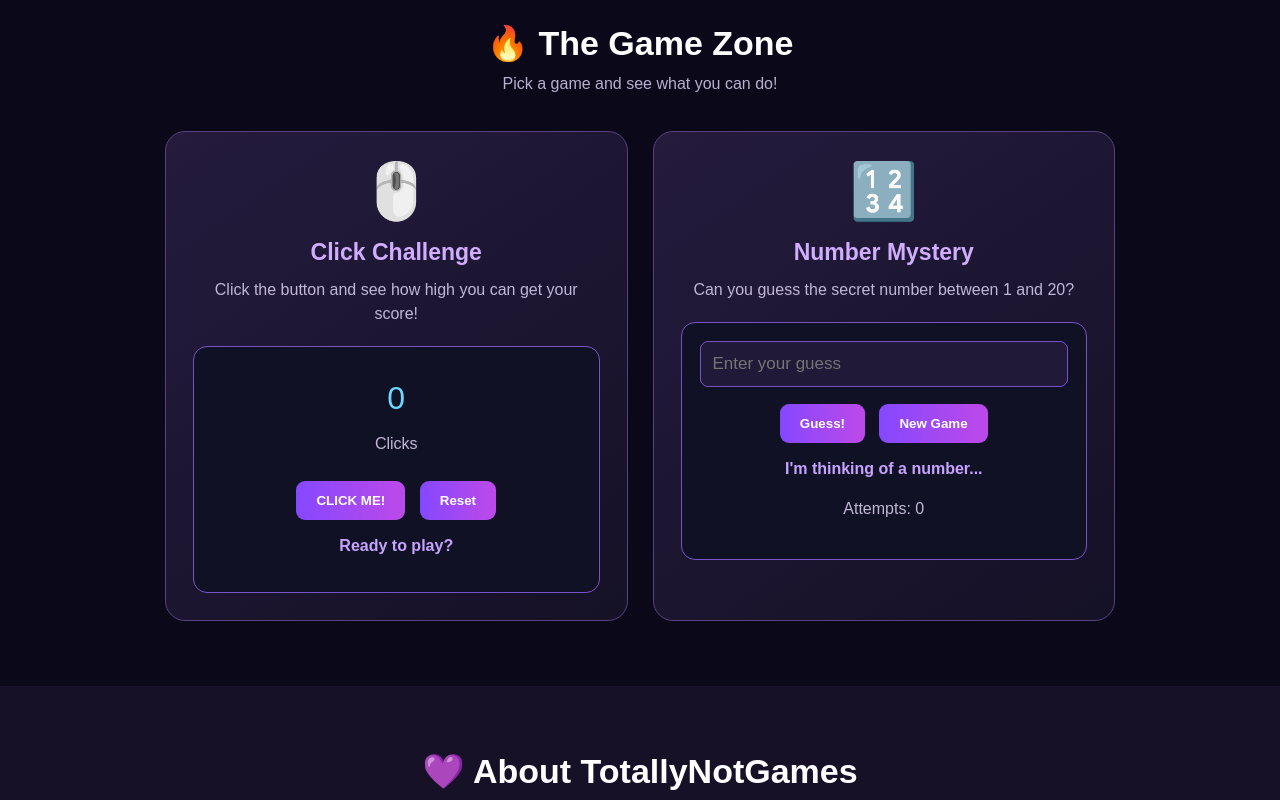
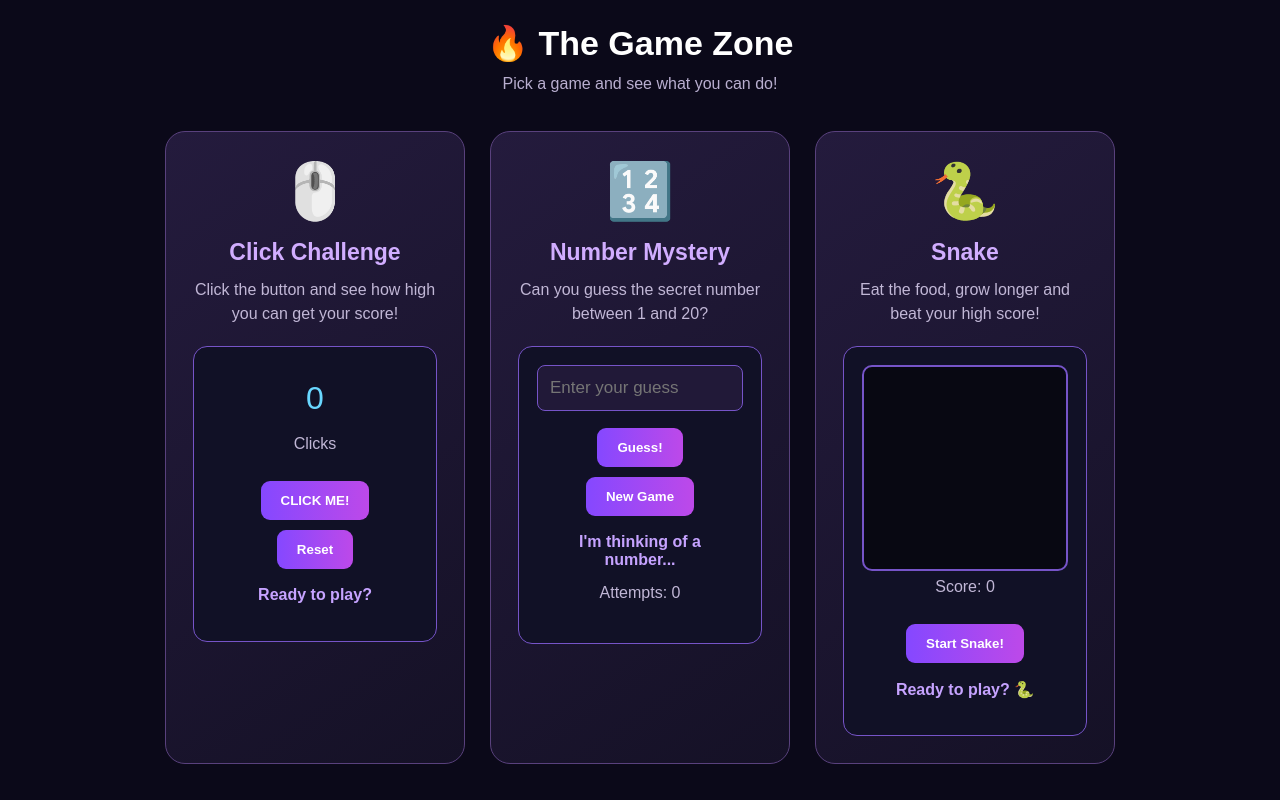
Before and after one commit to hsjssjhdd6/TotallyNotGames, a plain HTML site: page index.html in a window 1280 px wide. Shown: the part 740-1540 px from the top of the page. Drawn offline with Linux system fonts and the light colour scheme.

Commit message:
Update index.html

```diff
--- a/index.html
+++ b/index.html
@@ -375,6 +375,31 @@ footer {
       </div>
     </div>
 
+<!-- GAME THREE: SNAKE -->
+<div class="game-card">
+  <div class="game-icon">🐍</div>
+  <h3>Snake</h3>
+  <p>Eat the food, grow longer and beat your high score!</p>
+
+  <div class="mini-game">
+    <canvas id="snakeCanvas"
+      width="300"
+      height="300"
+      style="background:#080812; border:2px solid #7654c8; border-radius:10px; max-width:100%;">
+    </canvas>
+
+    <p id="snakeScore">Score: 0</p>
+
+    <button class="game-button" onclick="startSnake()">
+      Start Snake!
+    </button>
+
+    <div class="game-status" id="snakeMessage">
+      Ready to play? 🐍
+    </div>
+  </div>
+</div>
+
   </div>
 </section>
 
```
